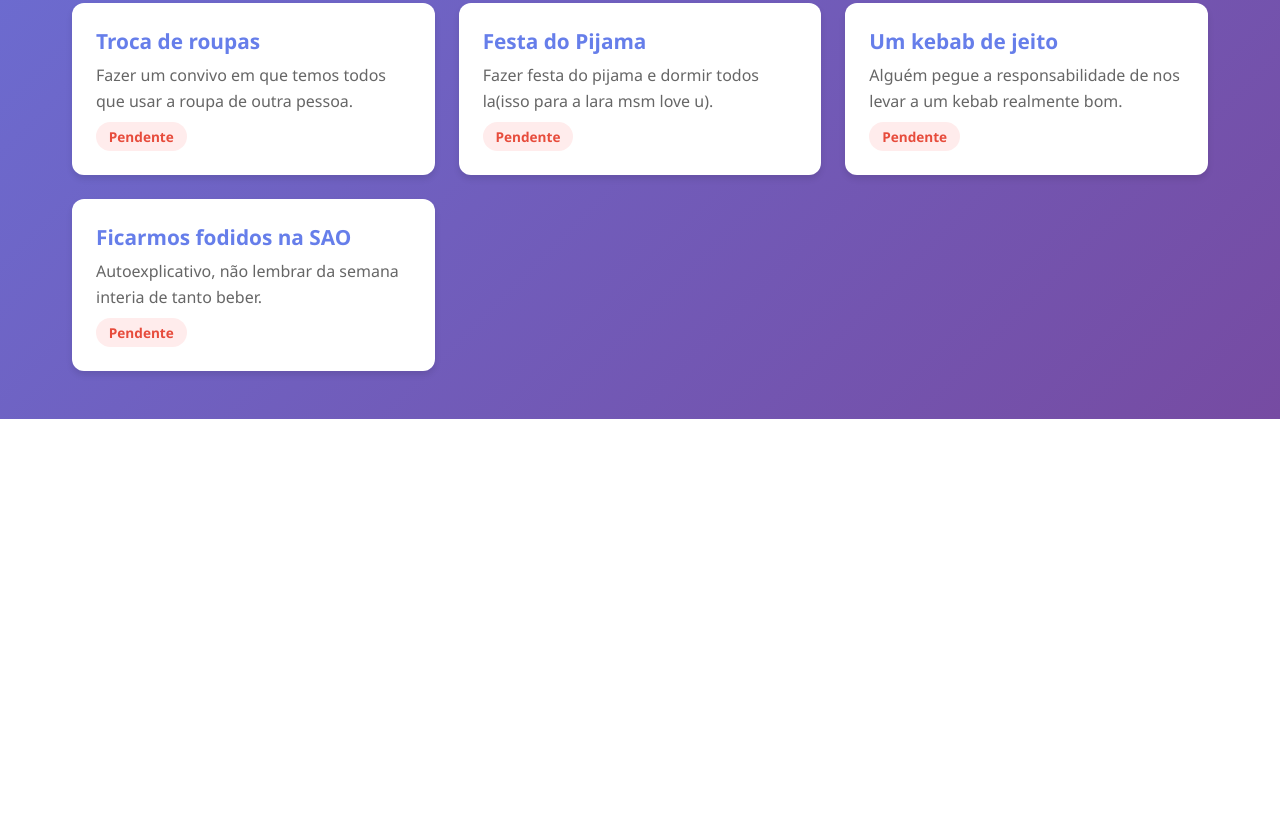
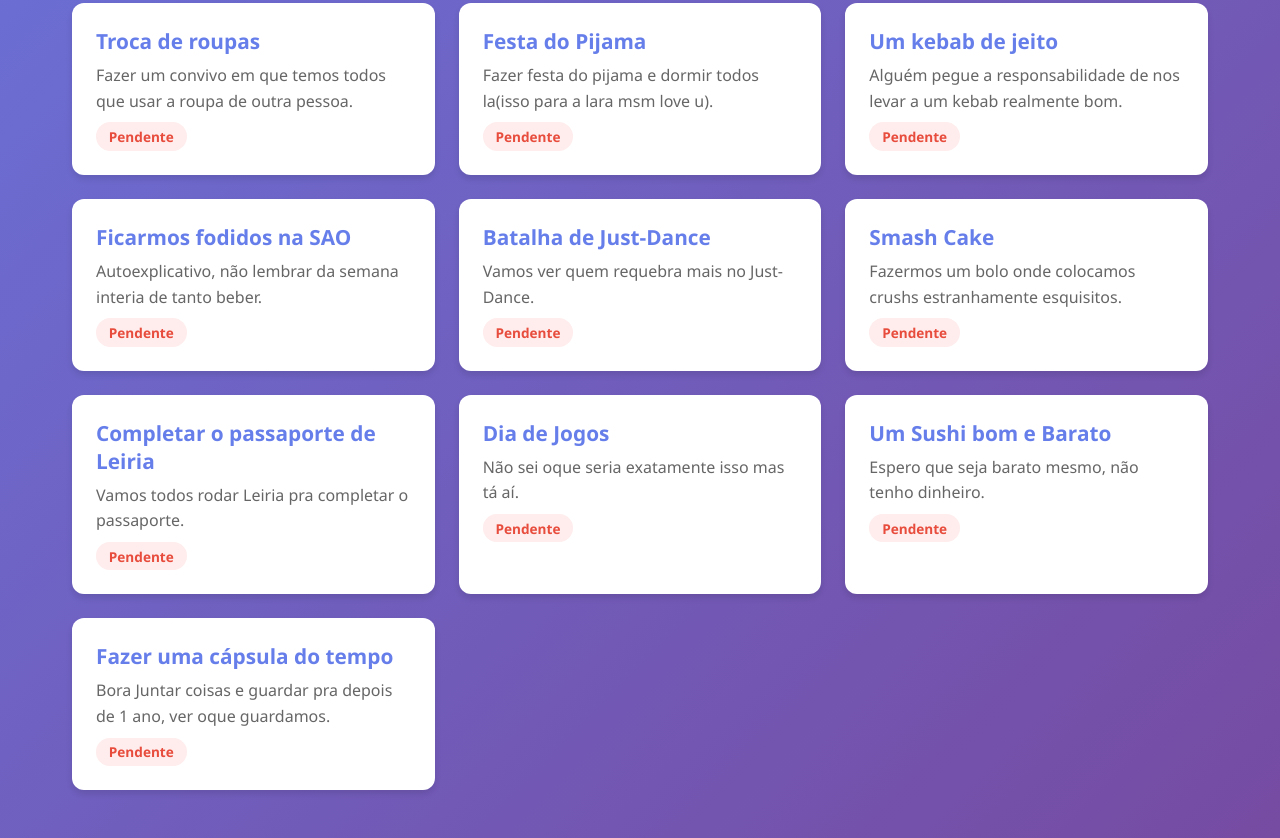
Before and after one commit to Gabriell3301/Metas-Pr--Escola-2026, a plain HTML site: page index.html in a window 1280 px wide. Shown: the part 1028-1866 px from the top of the page. Before the commit the page ends 1447 px from the top, so only its background shows below. Drawn offline with Linux system fonts and the light colour scheme.

Commit message:
Adicionando metas

```diff
--- a/index.html
+++ b/index.html
@@ -458,6 +458,36 @@
                     <p>Autoexplicativo, não lembrar da semana interia de tanto beber.</p>
                     <span class="meta-status status-pendente">Pendente</span>
                 </div>
+                <div class="meta-card">
+                    <h3>Batalha de Just-Dance</h3>
+                    <p>Vamos ver quem requebra mais no Just-Dance.</p>
+                    <span class="meta-status status-pendente">Pendente</span>
+                </div>
+                <div class="meta-card">
+                    <h3>Smash Cake</h3>
+                    <p>Fazermos um bolo onde colocamos crushs estranhamente esquisitos.</p>
+                    <span class="meta-status status-pendente">Pendente</span>
+                </div>
+                <div class="meta-card">
+                    <h3>Completar o passaporte de Leiria</h3>
+                    <p>Vamos todos rodar Leiria pra completar o passaporte.</p>
+                    <span class="meta-status status-pendente">Pendente</span>
+                </div>
+                <div class="meta-card">
+                    <h3>Dia de Jogos</h3>
+                    <p>Não sei oque seria exatamente isso mas tá aí.</p>
+                    <span class="meta-status status-pendente">Pendente</span>
+                </div>
+                <div class="meta-card">
+                    <h3>Um Sushi bom e Barato</h3>
+                    <p>Espero que seja barato mesmo, não tenho dinheiro.</p>
+                    <span class="meta-status status-pendente">Pendente</span>
+                </div>
+                <div class="meta-card">
+                    <h3>Fazer uma cápsula do tempo</h3>
+                    <p>Bora Juntar coisas e guardar pra depois de 1 ano, ver oque guardamos.</p>
+                    <span class="meta-status status-pendente">Pendente</span>
+                </div>
             </div>
         </div>
 
```
